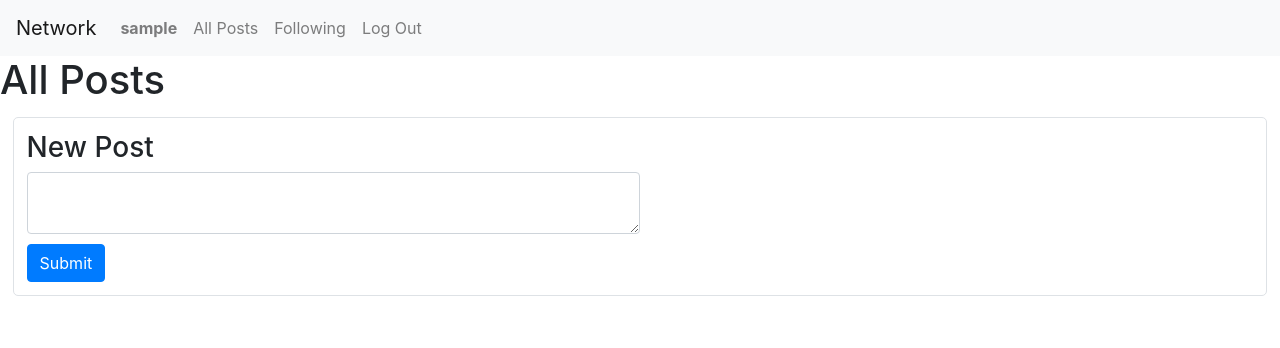
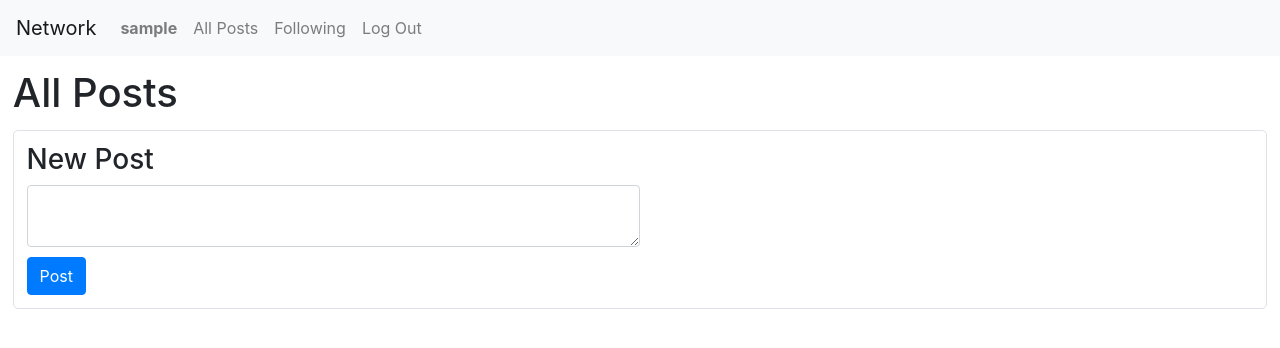
Before and after one commit to pkuzmichev/cs50_network, a Django app: page / in a window 1280 px wide. Shown: the top 348 px of the page. Run offline with Django 3.2, Linux system fonts and the light colour scheme; the visitor is signed in with stand-in values (Sample User, id 1); some libraries are stand-ins or nearby versions.

Commit message:
fix index page and creating request for new post

```diff
--- a/network/static/network/styles.css
+++ b/network/static/network/styles.css
@@ -3,3 +3,7 @@
     padding: 1%;
     border-radius: 5px;
 }
+
+.header {
+    margin: 1%;
+}
--- a/network/templates/network/index.html
+++ b/network/templates/network/index.html
@@ -1,15 +1,19 @@
 {% extends "network/layout.html" %}
 
 {% block body %}
-<!-- TODO: new post -->
-<!-- TODO: add margin for h1 All Posts -->
-<h1>All Posts</h1>
+<!-- TODO: new post -> add backend -->
+{% if user.is_authenticated %}
+<form action="{% url 'new_post' %}" method="post">
+    {% csrf_token %}
+<h1 class="header">All Posts</h1>
 <div class="new-post border">
     <h3>New Post</h3>
     <div class="form-floating">
         <textarea class="form-control" id="floatingTextarea2"
-            style="height: 10%; width: 50%;"></textarea>
+            style="height: 10%; width: 50%;" required name='new_post'></textarea>
     </div>
-    <button class="btn btn-primary" type="submit" style="margin-top: 10px;">Submit</button>
+    <input class="btn btn-primary" type="submit" style="margin-top: 10px;" value="Post">
 </div>
+</form>
+{% endif %}
 {% endblock %}
--- a/network/urls.py
+++ b/network/urls.py
@@ -7,5 +7,6 @@ urlpatterns = [
     path("", views.index, name="index"),
     path("login", views.login_view, name="login"),
     path("logout", views.logout_view, name="logout"),
-    path("register", views.register, name="register")
+    path("register", views.register, name="register"),
+    path("new_post", views.new_post, name='new_post')
 ]
--- a/network/views.py
+++ b/network/views.py
@@ -3,6 +3,7 @@ from django.db import IntegrityError
 from django.http import HttpResponse, HttpResponseRedirect
 from django.shortcuts import render
 from django.urls import reverse
+from datetime import datetime
 
 from .models import User
 
@@ -61,3 +62,17 @@ def register(request):
         return HttpResponseRedirect(reverse("index"))
     else:
         return render(request, "network/register.html")
+
+def new_post(request):
+    if request.method == "POST":
+        # TODO: add to db new post
+
+        # username
+        # time
+        # text
+
+        print('post:', request.POST['new_post'])
+        print('username:', request.user.username)
+        print('time:', datetime.now())
+
+        return HttpResponseRedirect(reverse("index"))
```
Also changed, not shown: 1 other file.
